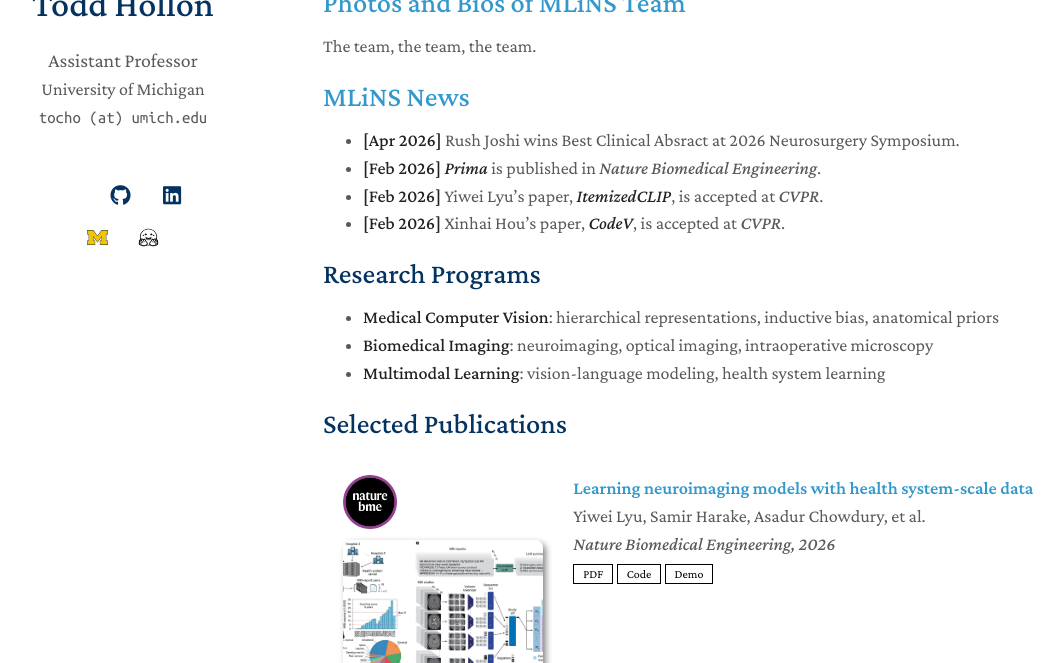
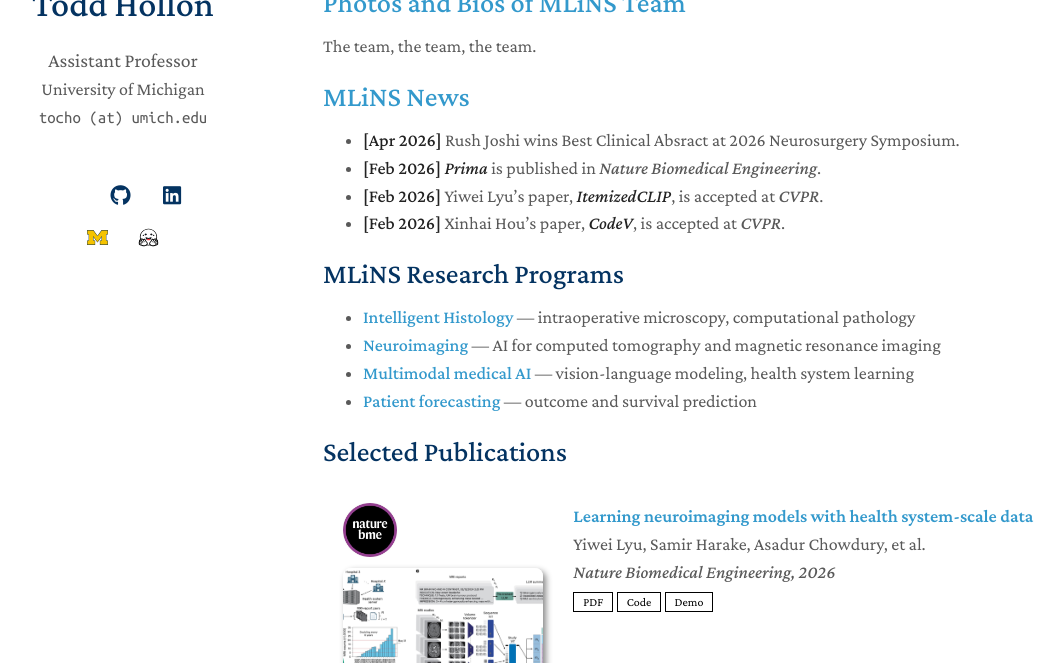
Before and after one commit to toddhollon/toddhollon.github.io, a Jekyll site: the page built from index.md, in a window 1280 px wide and 900 px high, cut to the strip 237-900 px from the top of the window. Shown: the whole strip, without its empty margins (107-1171 px from the left). Built offline with Jekyll 4.4.1, drawn with Linux system fonts in a browser that asks for light colours; a style sheet for code colours, icons or effects is not loaded; our own code applies the rules of GitHub Pages for plain Markdown files.

Commit message:
add research pages

```diff
--- a/index.md
+++ b/index.md
@@ -17,17 +17,18 @@ The team, the team, the team.
 - **[Feb 2026]** Yiwei Lyu's paper, ***ItemizedCLIP***, is accepted at *CVPR*.
 - **[Feb 2026]** Xinhai Hou's paper, ***CodeV***, is accepted at *CVPR*.
 
-## Research Programs
+## MLiNS Research Programs
 
-- **Medical Computer Vision**: hierarchical representations, inductive bias, anatomical priors
-- **Biomedical Imaging**: neuroimaging, optical imaging, intraoperative microscopy
-- **Multimodal Learning**: vision-language modeling, health system learning
+- **[Intelligent Histology](/research/intelligent-histology/)** — intraoperative microscopy, computational pathology
+- **[Neuroimaging](/research/neuroimaging/)** — AI for computed tomography and magnetic resonance imaging
+- **[Multimodal medical AI](/research/multimodal-medical-ai/)** — vision-language modeling, health system learning
+- **[Patient forecasting](/research/patient-forecasting/)** — outcome and survival prediction
 
 ## Selected Publications {#selected-publications}
 
 {% include_relative _includes/selected_publications.md %}
 
-# [Full list of lab papers.](/publications/)
+### [Full list of lab papers.](/publications/)
 
 <!-- ## Funding sources -->
 
--- a/notes.txt
+++ b/notes.txt
@@ -1,6 +1,5 @@
 Things to add:
 1) Links to videos from the lab
 2) Add Prima news article to list.
-2) Add link to clinical website here.
-2) Add News
-3) Add Research Programs, links to pages for this
+3) Add News
+4) Add Research Programs, links to pages for this
```
Also changed, not shown: research/intelligent-histology.md (added, +20 -0 lines), research/multimodal-medical-ai.md (added, +20 -0 lines), research/neuroimaging.md (added, +20 -0 lines), research/patient-forecasting.md (added, +18 -0 lines).
